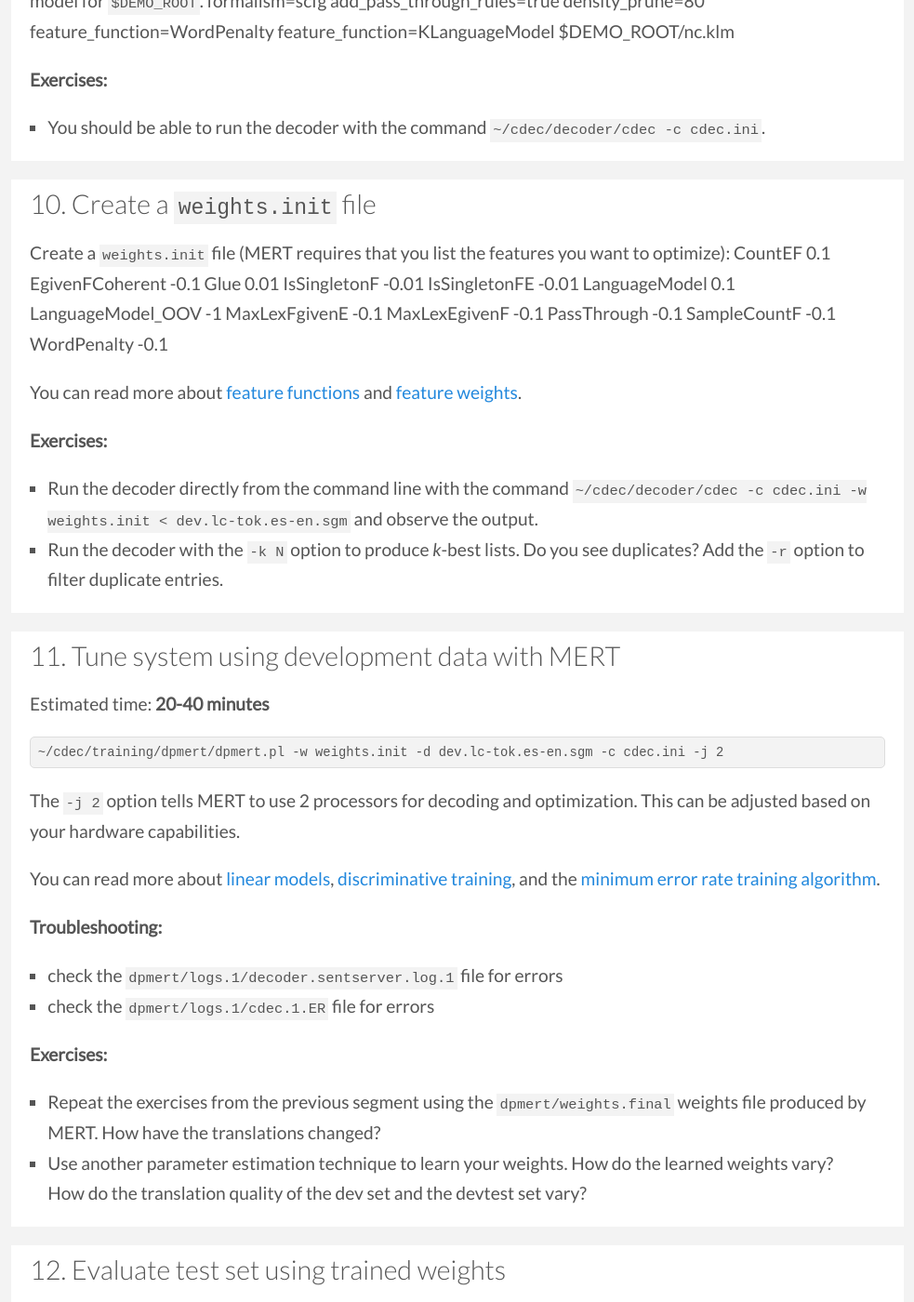
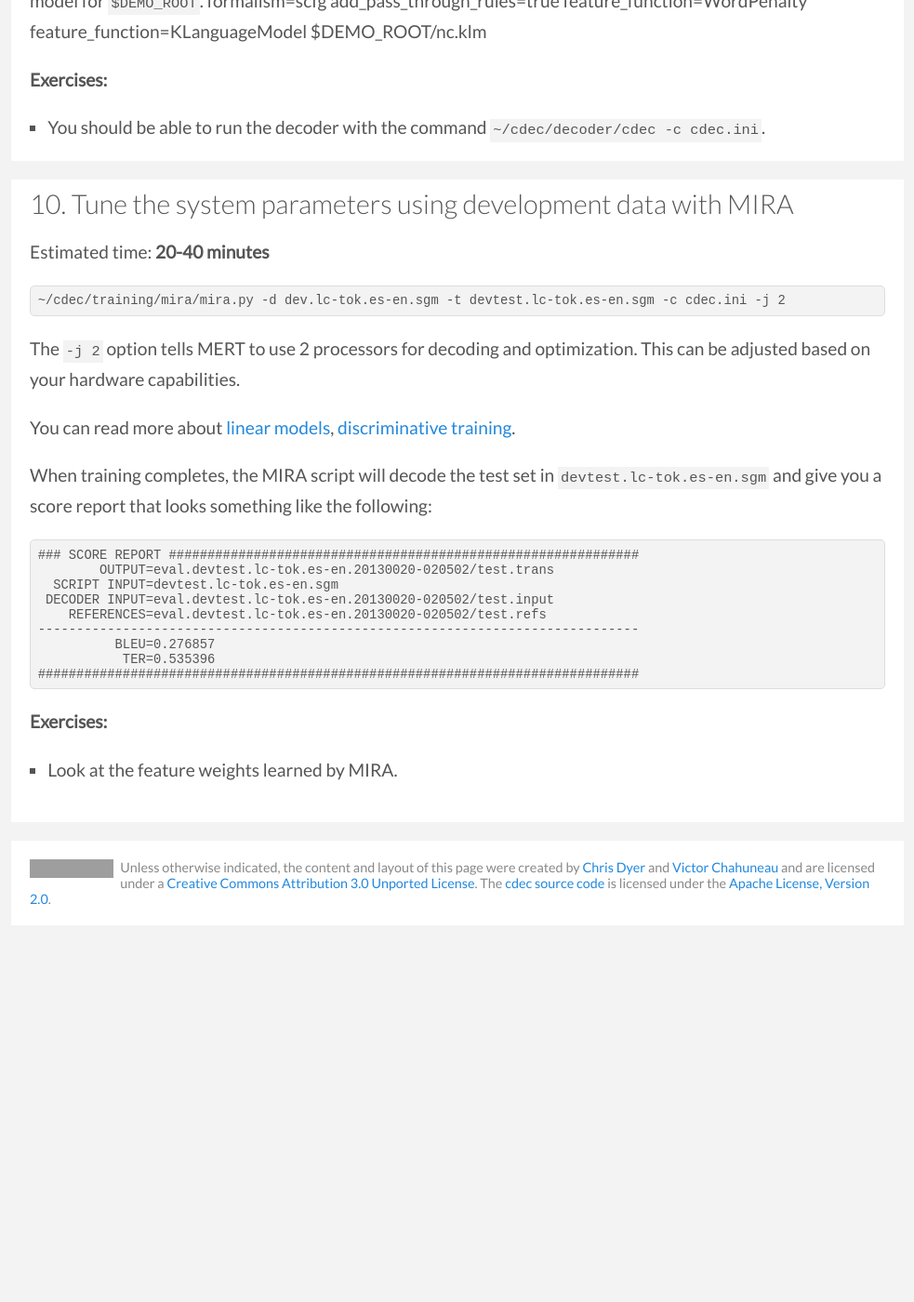
Before and after one commit to cdec/cdec.github.com, a Jekyll site: the page built from guide/tutorial.md, in a window 1280 px wide and 1400 px high, scrolled down 4904 px. Shown: the whole window at 93% size, without its empty margins (148-1131 px from the left). Built offline with Jekyll 4.4.1, drawn with Linux system fonts in a browser that asks for light colours; some web fonts are replaced; Markdown is read by kramdown in place of the engine named in the settings; after the commit the page ends 5919 px from its top, so only the background shows below that; some of the changed text lies outside the part shown; grey boxes are pictures that could not be loaded.

Commit message:
get rid of mert

```diff
--- a/guide/tutorial.md
+++ b/guide/tutorial.md
@@ -152,7 +152,6 @@ This compiles the language model produced by `ngram-count` into an efficient bin
 Create a `cdec.ini` file with the following contents, making sure to substitute the full path to your language model for `$DEMO_ROOT`.
     formalism=scfg
     add_pass_through_rules=true
-    density_prune=80
     feature_function=WordPenalty
     feature_function=KLanguageModel $DEMO_ROOT/nc.klm
 
@@ -162,59 +161,16 @@ Create a `cdec.ini` file with the following contents, making sure to substitute
 
 <hr/>
 
-## 10. Create a `weights.init` file
-
-Create a `weights.init` file (MERT requires that you list the features you want to optimize):
-    CountEF 0.1
-    EgivenFCoherent -0.1
-    Glue 0.01
-    IsSingletonF -0.01
-    IsSingletonFE -0.01
-    LanguageModel 0.1
-    LanguageModel_OOV -1
-    MaxLexFgivenE -0.1
-    MaxLexEgivenF -0.1
-    PassThrough -0.1
-    SampleCountF -0.1
-    WordPenalty -0.1
-
-You can read more about [feature functions](/concepts/feature_functions.html) and [feature weights](/concepts/weights.html).
-
-**Exercises:**
-
-  - Run the decoder directly from the command line with the command `~/cdec/decoder/cdec -c cdec.ini -w weights.init < dev.lc-tok.es-en.sgm` and observe the output.
-  - Run the decoder with the `-k N` option to produce *k*-best lists. Do you see duplicates? Add the `-r` option to filter duplicate entries.
-
-<hr/>
-
-## 11. Tune system using development data with MERT
+## 10. Tune the system parameters using development data with MIRA
 Estimated time: **20-40 minutes**
 
-    ~/cdec/training/dpmert/dpmert.pl -w weights.init -d dev.lc-tok.es-en.sgm -c cdec.ini -j 2
+    ~/cdec/training/mira/mira.py -d dev.lc-tok.es-en.sgm -t devtest.lc-tok.es-en.sgm -c cdec.ini -j 2
 
 The `-j 2` option tells MERT to use 2 processors for decoding and optimization. This can be adjusted based on your hardware capabilities.
 
-You can read more about [linear models](/concepts/linear-models.html), [discriminative training](/concepts/training.html), and the [minimum error rate training algorithm](/documentation/mert.html).
+You can read more about [linear models](/concepts/linear-models.html), [discriminative training](/concepts/training.html).
 
-**Troubleshooting:**
-
- - check the `dpmert/logs.1/decoder.sentserver.log.1` file for errors
- - check the `dpmert/logs.1/cdec.1.ER` file for errors
-
-**Exercises:**
-
- - Repeat the exercises from the previous segment using the `dpmert/weights.final` weights file produced by MERT. How have the translations changed?
- - Use another parameter estimation technique to learn your weights. How do the learned weights vary? How do the translation quality of the dev set and the devtest set vary?
-
-<hr/>
-
-## 12. Evaluate test set using trained weights
-Estimated time: **5 minutes**
-
-    ~/cdec/training/utils/decode-and-evaluate.pl -c cdec.ini -w dpmert/weights.final -i devtest.lc-tok.es-en.sgm -j 2
-
-
-This will produce a score report that will look something like the following:
+When training completes, the MIRA script will decode the test set in `devtest.lc-tok.es-en.sgm` and give you a score report that looks something like the following:
 
     ### SCORE REPORT #############################################################
             OUTPUT=eval.devtest.lc-tok.es-en.20130020-020502/test.trans
@@ -225,3 +181,7 @@ This will produce a score report that will look something like the following:
               BLEU=0.276857
                TER=0.535396
     ##############################################################################
+
+**Exercises:**
+
+  - Look at the feature weights learned by MIRA.
--- a/index.html
+++ b/index.html
@@ -30,6 +30,10 @@ title: cdec
     <th>Description</th>
 </tr>
 <tr>
+  <td><a href="http://demo.clab.cs.cmu.edu/data/cdec-2013-06-24.tar.gz">cdec-2013-06-24.tar.gz</a></td>
+  <td><a href="releases/rel-2013-06-24.html">Release notes for the 2013-06-24 version</a></td>
+</tr>
+<tr>
   <td><a href="http://demo.clab.cs.cmu.edu/data/cdec-2013-03-08.tar.gz">cdec-2013-03-08.tar.gz</a></td>
   <td><a href="releases/rel-2013-03-08.html">Release notes for the 2013-03-08 version</a></td>
 </tr>
```
Also changed, not shown: guide/compiling.md (+1 -1 lines).
